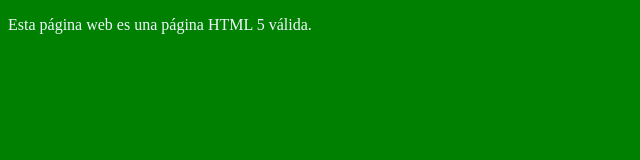
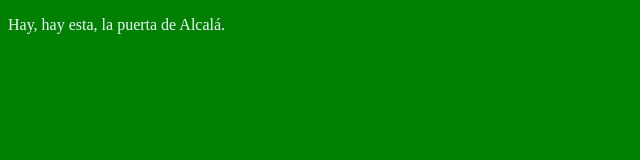
Before and after one commit to rubeenvlc/test-02, a plain HTML site: page index.html in a window 1280 px wide. Shown: the whole page, without its empty margins (0-640 px from the left). Drawn offline with Linux system fonts and the light colour scheme.

Commit message:
Update index.html

```diff
--- a/index.html
+++ b/index.html
@@ -8,6 +8,6 @@
 </head>
 
 <body>
-  <p>Esta página web es una página HTML 5 válida.</p>
+  <p>Hay, hay esta, la puerta de Alcalá.</p>
 </body>
 </html>
```
